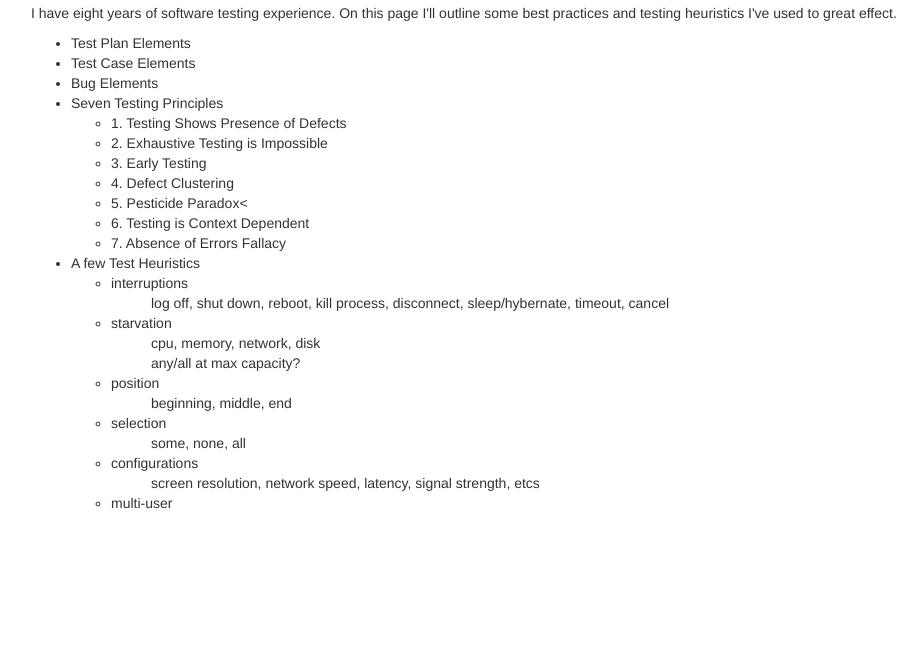
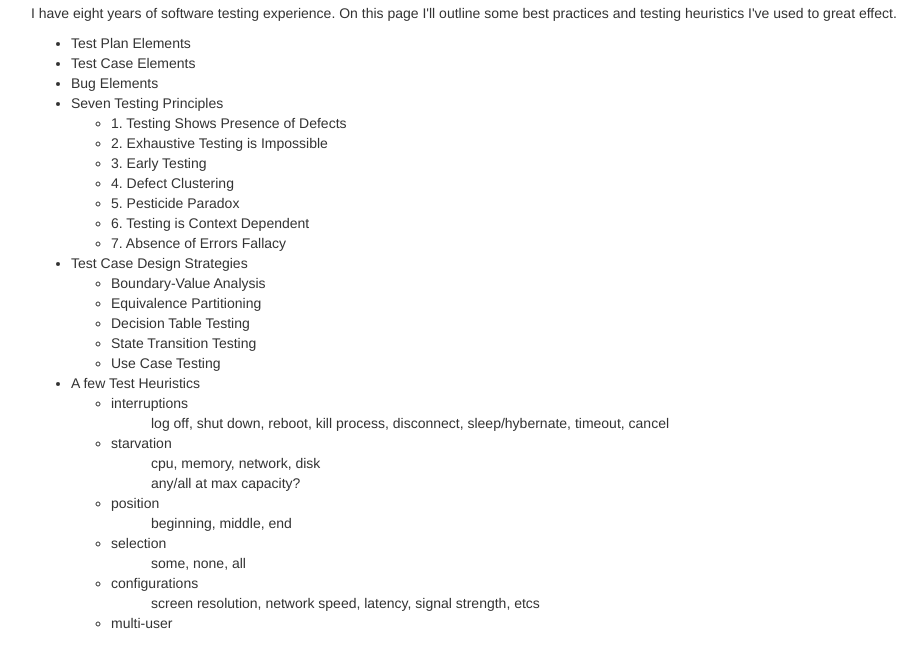
Before and after one commit to jpkeeton/Flask2018.1, a Flask app: page /testing in a window 1280 px wide. Shown: the part 132-800 px from the top of the page, without its empty margins (39-962 px from the left). Run offline with Flask 2, Linux system fonts and the light colour scheme; some libraries are stand-ins or nearby versions.

Commit message:
another bit

```diff
--- a/templates/layout.html
+++ b/templates/layout.html
@@ -2,12 +2,9 @@
 <html lang="en">
 <head>
     <meta charset="UTF-8">
-    <title>MyFlaskApp</title>
-    <link rel="stylesheet" href="https://maxcdn.bootstrapcdn.com/bootstrap/3.3.7/css/bootstrap.min.css"
+    <title>JeremyPK</title>
+    <link rel="stylesheet" href="https://maxcdn.bootstrapcdn.com/bootstrap/3.3.7/css/bootstrap.min.css">
 
-
-    <!--trying this one out, but it doesn't work-->
-    <!--<link rel="stylesheet" href="https://cdnjs.cloudflare.com/ajax/libs/font-awesome/4.7.0/css/font-awesome.min.css">-->
 </head>
 <body>
     {% include 'includes/_navbar.html' %}
--- a/templates/testing.html
+++ b/templates/testing.html
@@ -13,10 +13,20 @@
             <li>2. Exhaustive Testing is Impossible</li>
             <li>3. Early Testing</li>
             <li>4. Defect Clustering</li>
-            <li>5. Pesticide Paradox<</li>
+            <li>5. Pesticide Paradox</li>
             <li>6. Testing is Context Dependent</li>
             <li>7. Absence of Errors Fallacy</li>
         </ul>
+         <li>Test Case Design Strategies</li>
+        <ul>
+            <li>Boundary-Value Analysis</li>
+            <li>Equivalence Partitioning</li>
+            <li>Decision Table Testing</li>
+            <li>State Transition Testing</li>
+            <li>Use Case Testing</li>
+            <!--https://www.invensis.net/blog/it/software-test-design-techniques-static-and-dynamic-testing/-->
+            <!--https://www.guru99.com/equivalence-partitioning-boundary-value-analysis.html-->
+           </ul>
        <li>A few Test Heuristics</li>
         <ul>
             <li>interruptions</li>
```
Also changed, not shown: app.py (+8 -8 lines), data.py (+5 -5 lines), templates/about.html (+4 -4 lines).
